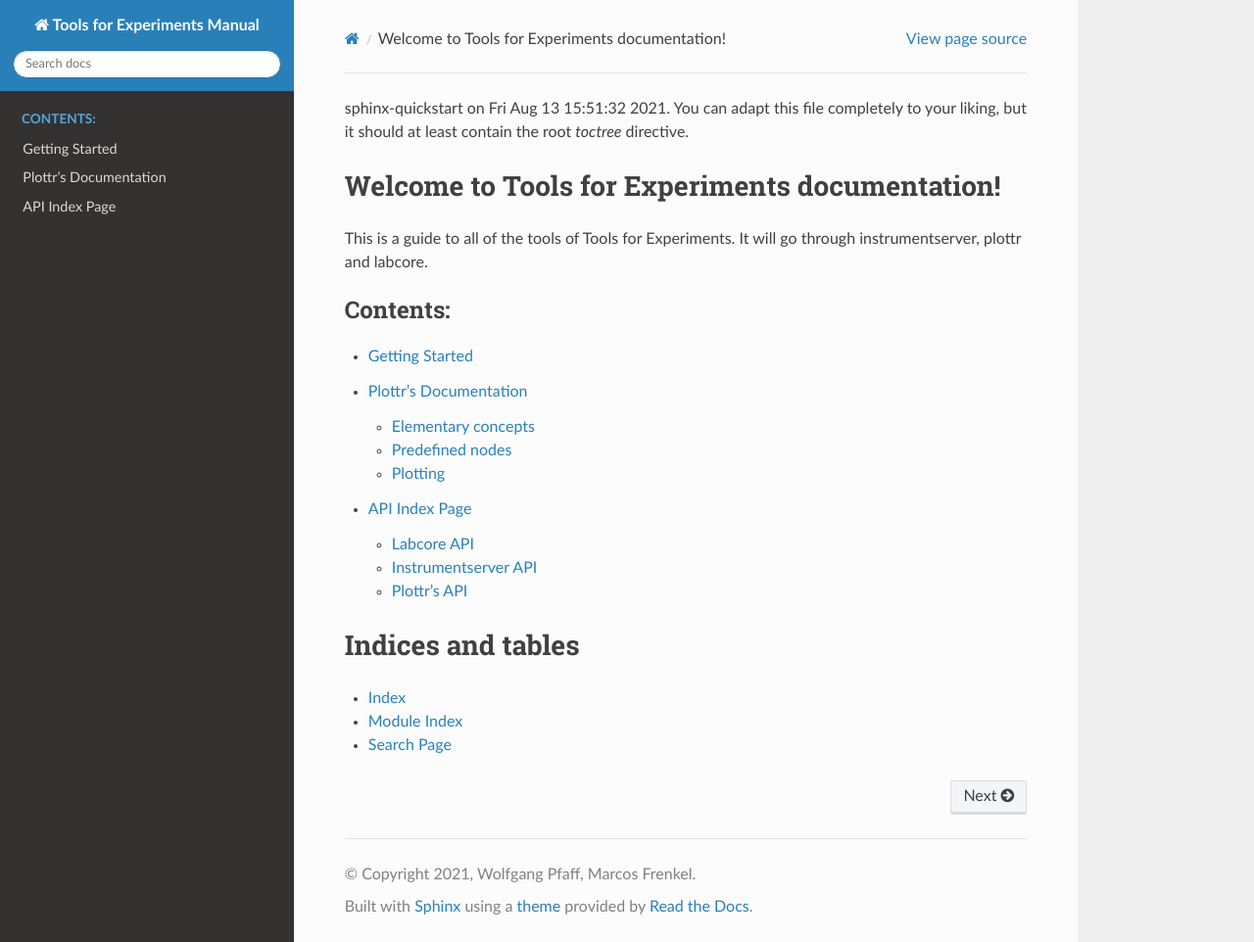
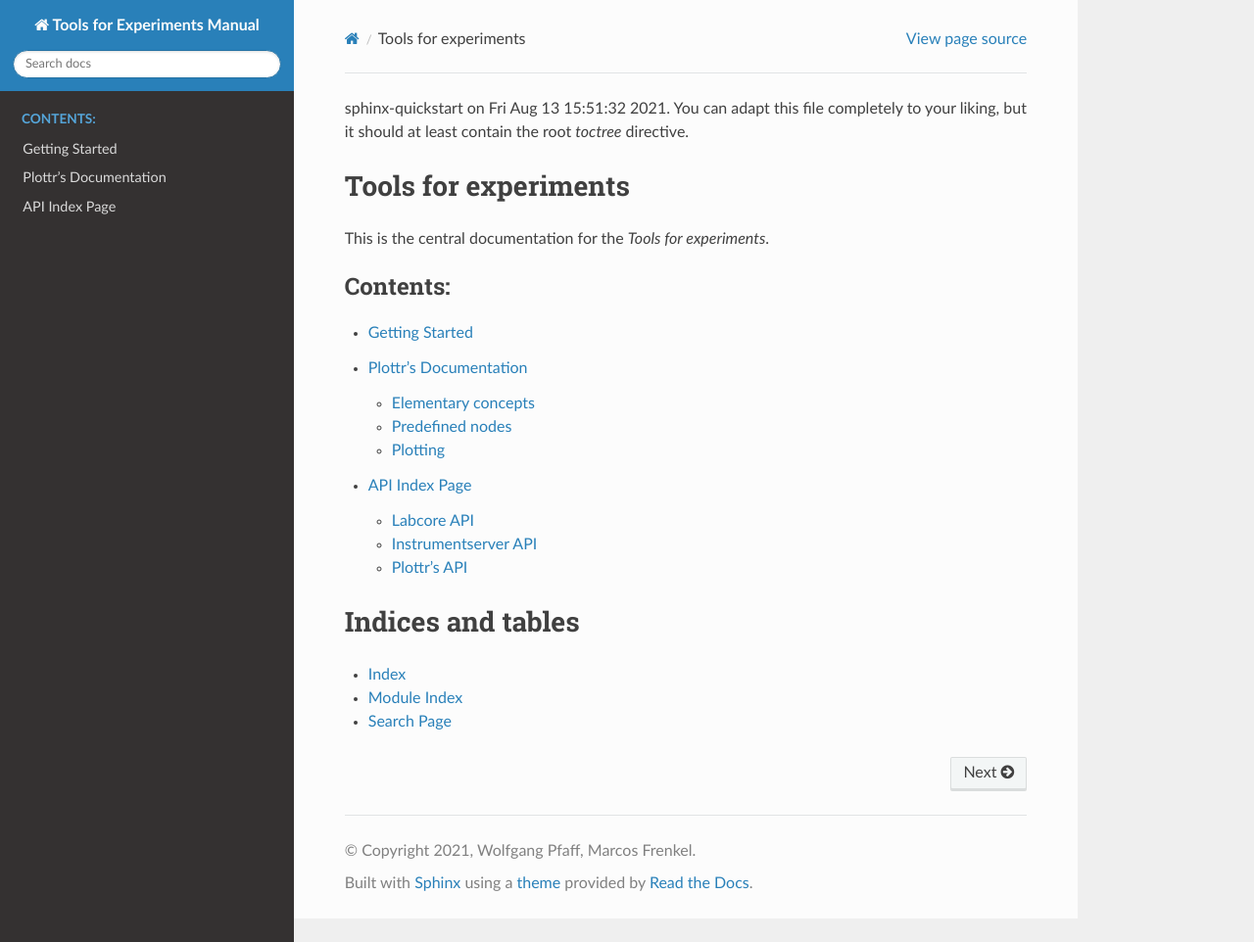
Before and after one commit to toolsforexperiments/tfe-manual, a Sphinx documentation site: the page built from docs/source/index.rst, in a window 1280 px wide and 962 px high. Shown: the whole window at 98% size. Built offline with Sphinx 7.4.7 and the Read the Docs theme 2.0.0, drawn with Linux system fonts in a browser that asks for light colours; pages that are not in the unit, such as notebooks, are missing from menus.

Commit message:
starting some cleanup

```diff
--- a/docs/source/index.rst
+++ b/docs/source/index.rst
@@ -3,11 +3,10 @@ sphinx-quickstart on Fri Aug 13 15:51:32 2021.
 You can adapt this file completely to your liking, but it should at least
 contain the root `toctree` directive.
 
-Welcome to Tools for Experiments documentation!
-========================================================
+Tools for experiments
+=====================
 
-This is a guide to all of the tools of Tools for Experiments.
-It will go through instrumentserver, plottr and labcore.
+This is the central documentation for the `Tools for experiments`.
 
 .. toctree::
     :maxdepth: 2
```
